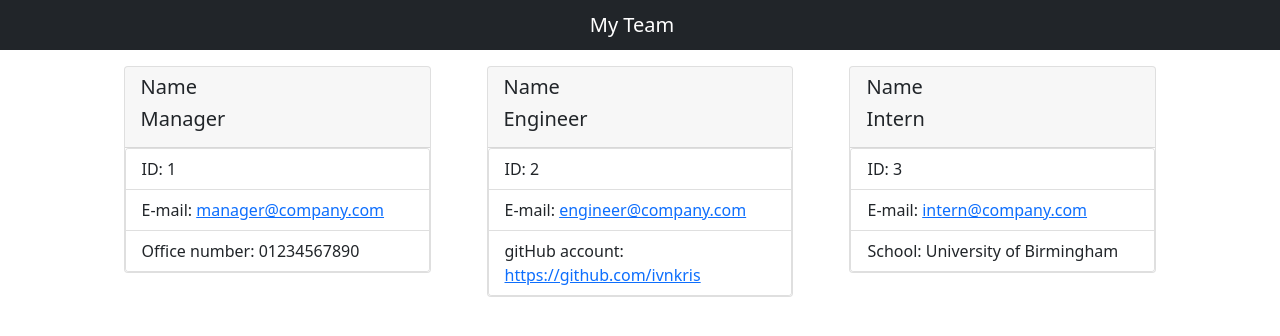
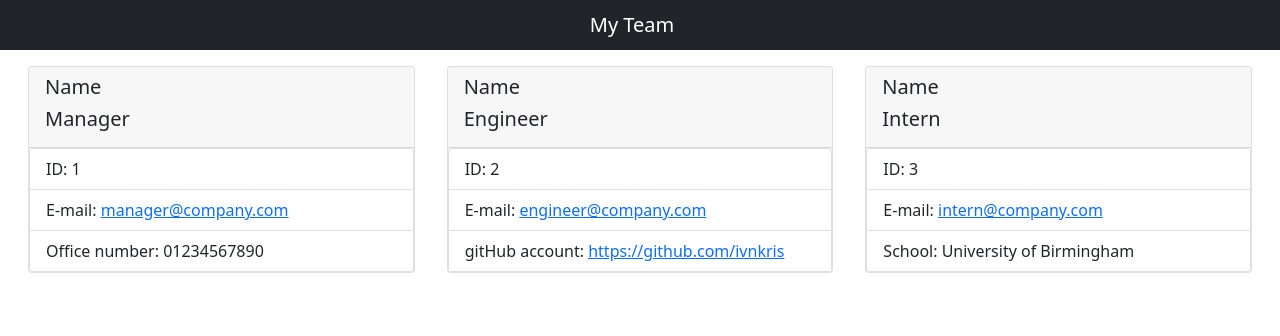
Before and after one commit to ivnkris/team-profile-generator, a website: page templates/template_index.html in a window 1280 px wide. Drawn offline with nearby package versions, Linux system fonts and the light colour scheme.

Commit message:
fixed issue where single card rendered incorrectly on large screens

```diff
--- a/src/utils/generateHTML.js
+++ b/src/utils/generateHTML.js
@@ -122,10 +122,8 @@ const generateHTML = (managerObject, employeesObject) => {
         </div>
       </nav>
     </header>
-    <main class="d-flex justify-content-center container-fluid">
-      <div class="row row-cols-1 row-cols-md-3 g-4">
+    <main class="container-fluid d-flex flex-wrap justify-content-center">
         ${employeeCards}
-      </div>
     </main>
     <script
       src="https://cdn.jsdelivr.net/npm/bootstrap@5.0.0/dist/js/bootstrap.bundle.min.js"
--- a/templates/template_index.html
+++ b/templates/template_index.html
@@ -15,13 +15,12 @@
   <body>
     <header>
       <nav class="navbar navbar-dark bg-dark">
-        <div class="container-fluid d-flex justify-content-center">
+        <div class="container d-flex justify-content-center">
           <span class="navbar-brand mb-0 h1">My Team</span>
         </div>
       </nav>
     </header>
-    <main class="d-flex justify-content-center container-fluid">
-      <div class="row row-cols-1 row-cols-md-3 g-4">
+    <main class="container-fluid d-flex flex-wrap justify-content-center">
       <div class="col">
         <div class="card m-3">
           <div class="card-header">
@@ -78,11 +77,8 @@
                 E-mail:
                 <a href="mailto:intern@company.com">intern@company.com</a>
               </li>
-                <li class="list-group-item">
-                  School: University of Birmingham
-                </li>
+              <li class="list-group-item">School: University of Birmingham</li>
             </ul>
-            </div>
           </div>
         </div>
       </div>
```
Lines whose indentation alone changed are shown as unchanged.
